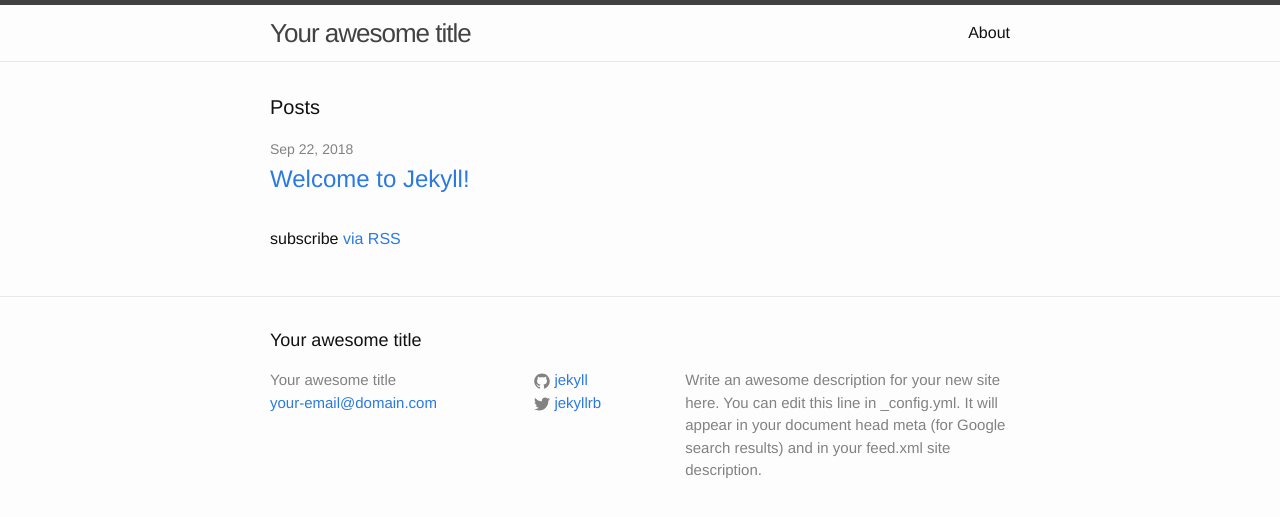
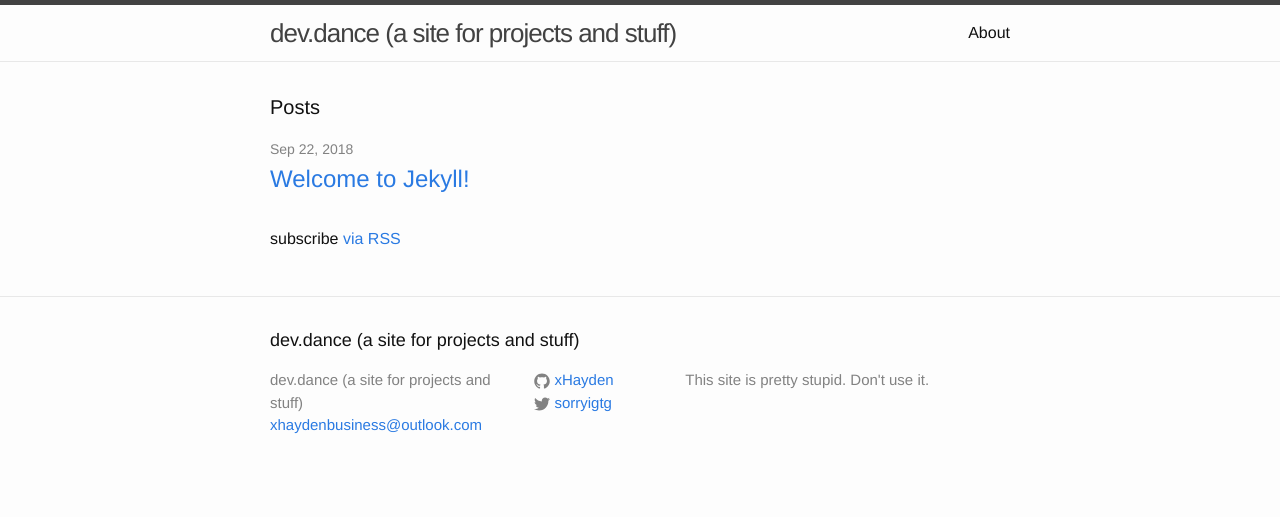
Before and after one commit to xHayden/Portfolio-2020, a Jekyll site: the page built from index.html, in a window 1280 px wide. Shown: the top 517 px of the page. Built offline with Jekyll 4.4.1, drawn with Linux system fonts in a browser that asks for light colours.

Commit message:
Update _config.yml

```diff
--- a/_config.yml
+++ b/_config.yml
@@ -6,16 +6,14 @@
 # 'jekyll serve'. If you change this file, please restart the server process.
 
 # Site settings
-title: Your awesome title
-email: your-email@domain.com
+title: dev.dance (a site for projects and stuff)
+email: xhaydenbusiness@outlook.com
 description: > # this means to ignore newlines until "baseurl:"
-  Write an awesome description for your new site here. You can edit this
-  line in _config.yml. It will appear in your document head meta (for
-  Google search results) and in your feed.xml site description.
+  This site is pretty stupid. Don't use it.
 baseurl: "" # the subpath of your site, e.g. /blog
-url: "http://yourdomain.com" # the base hostname & protocol for your site
-twitter_username: jekyllrb
-github_username:  jekyll
+url: "dev.dance" # the base hostname & protocol for your site
+twitter_username: sorryigtg
+github_username:  xHayden
 
 # Build settings
 markdown: kramdown
```
